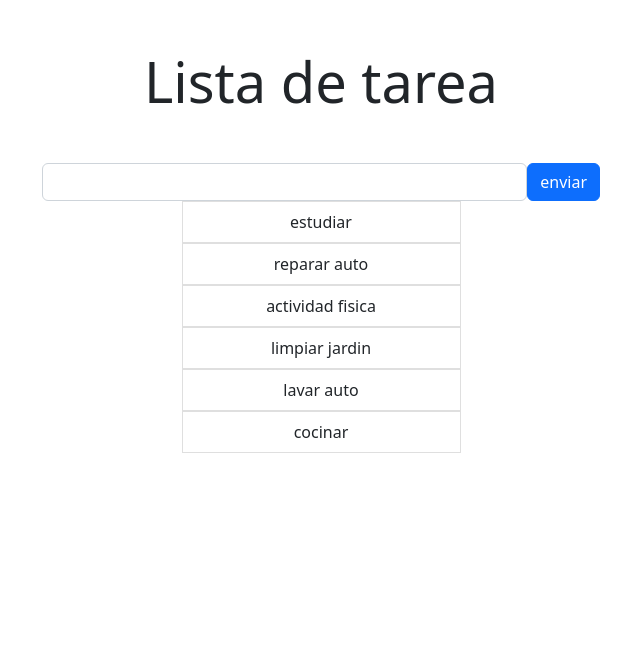
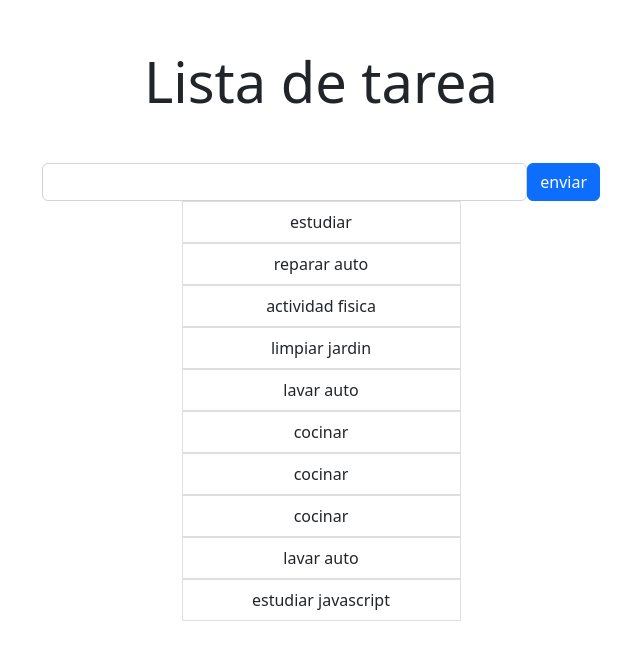
Before and after one commit to javieruncos/listaTareas, a React (Create React App) app: page / in a window 1280 px wide. Shown: the top 660 px of the page, without its empty margins (319-959 px from the left). Built offline with nearby package versions, Linux system fonts and the light colour scheme; data requests are answered from the project's data file.

Commit message:
actualizamos la lista tareas

```diff
--- a/db.json
+++ b/db.json
@@ -23,6 +23,22 @@
     {
       "nombreTarea": "cocinar",
       "id": 6
+    },
+    {
+      "nombreTarea": "cocinar",
+      "id": 7
+    },
+    {
+      "nombreTarea": "cocinar",
+      "id": 8
+    },
+    {
+      "nombreTarea": "lavar auto",
+      "id": 9
+    },
+    {
+      "nombreTarea": "estudiar javascript",
+      "id": 10
     }
   ]
 }
--- a/src/components/FormularioTarea.jsx
+++ b/src/components/FormularioTarea.jsx
@@ -10,13 +10,13 @@ import { consultarApi } from '../helper/queries';
 
 const FormularioTarea = () => {
 
-    // const [arregloTarea, setArregloTarea] = useState([])
+    const [arregloTarea, setArregloTarea] = useState([])
 
-    // useEffect(()=>{
-    //   consultarApi().then((respuesta)=>{
-    //      setArregloTarea(respuesta)
-    //   })
-    // },[])
+    useEffect(()=>{
+      consultarApi().then((respuesta)=>{
+         setArregloTarea(respuesta)
+      })
+    },[])
 
 
     const{register,handleSubmit,formState:{errors}}=useForm()
@@ -25,6 +25,7 @@ const FormularioTarea = () => {
     const onSubmit = (data)=>{
        crearTarea(data).then((respuesta)=>{
         if(respuesta.status === 201){
+             setArregloTarea([...arregloTarea,data])
             console.log("tarea agregada")
         }else{
             console.log("error al agregar tarea")
@@ -52,8 +53,7 @@ const FormularioTarea = () => {
             </Form.Text>
             <button className='btn btn-primary'>enviar</button>
             </form>
-            {/* <ListaTarea  arregloTarea={arregloTarea}></ListaTarea> */}
-            <ListaTarea></ListaTarea>
+            <ListaTarea arregloTarea={arregloTarea}></ListaTarea>
         </div>
     );
 };
--- a/src/components/ListaTarea.jsx
+++ b/src/components/ListaTarea.jsx
@@ -1,18 +1,10 @@
 import React from 'react';
 import ListGroup from 'react-bootstrap/ListGroup';
 import ItemTarea from './ItemTarea';
-import { useState ,useEffect} from 'react';
-import { consultarApi } from '../helper/queries';
 
 
-const ListaTarea = () => {
-      const [arregloTarea, setArregloTarea] = useState([])
 
-    useEffect(()=>{
-      consultarApi().then((respuesta)=>{
-         setArregloTarea(respuesta)
-      })
-    },[])
+const ListaTarea = ({arregloTarea}) => {
 
 
 
@@ -23,7 +15,7 @@ const ListaTarea = () => {
         <div className='w-50 mx-auto'>
         <ListGroup>
             {
-                arregloTarea.map((item)=><ItemTarea  tarea={item} key={item.id}/>)
+                arregloTarea.map((item)=>  <ItemTarea  tarea={item} key={item.id}/>)
             }
 
         </ListGroup>
```
